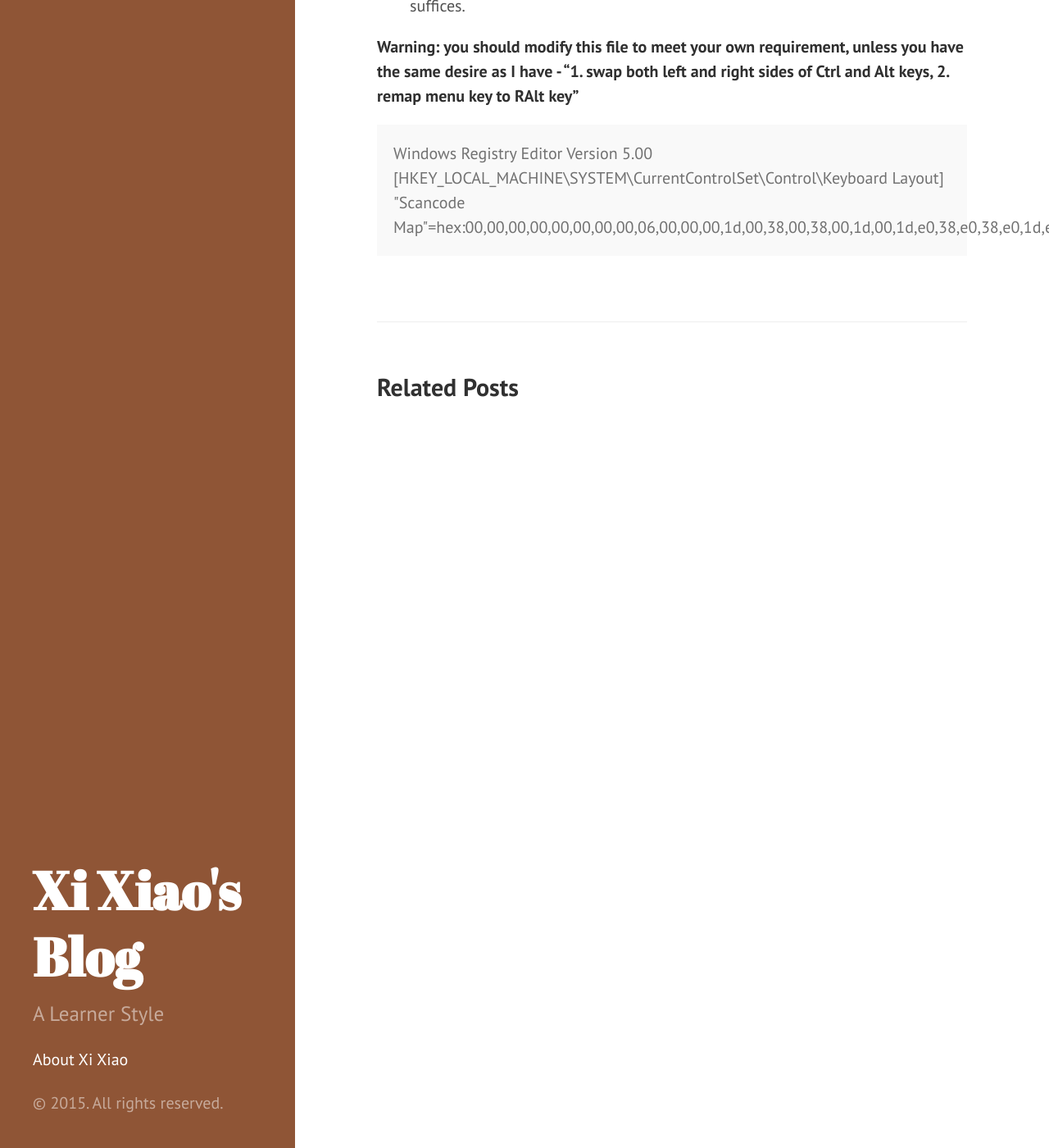
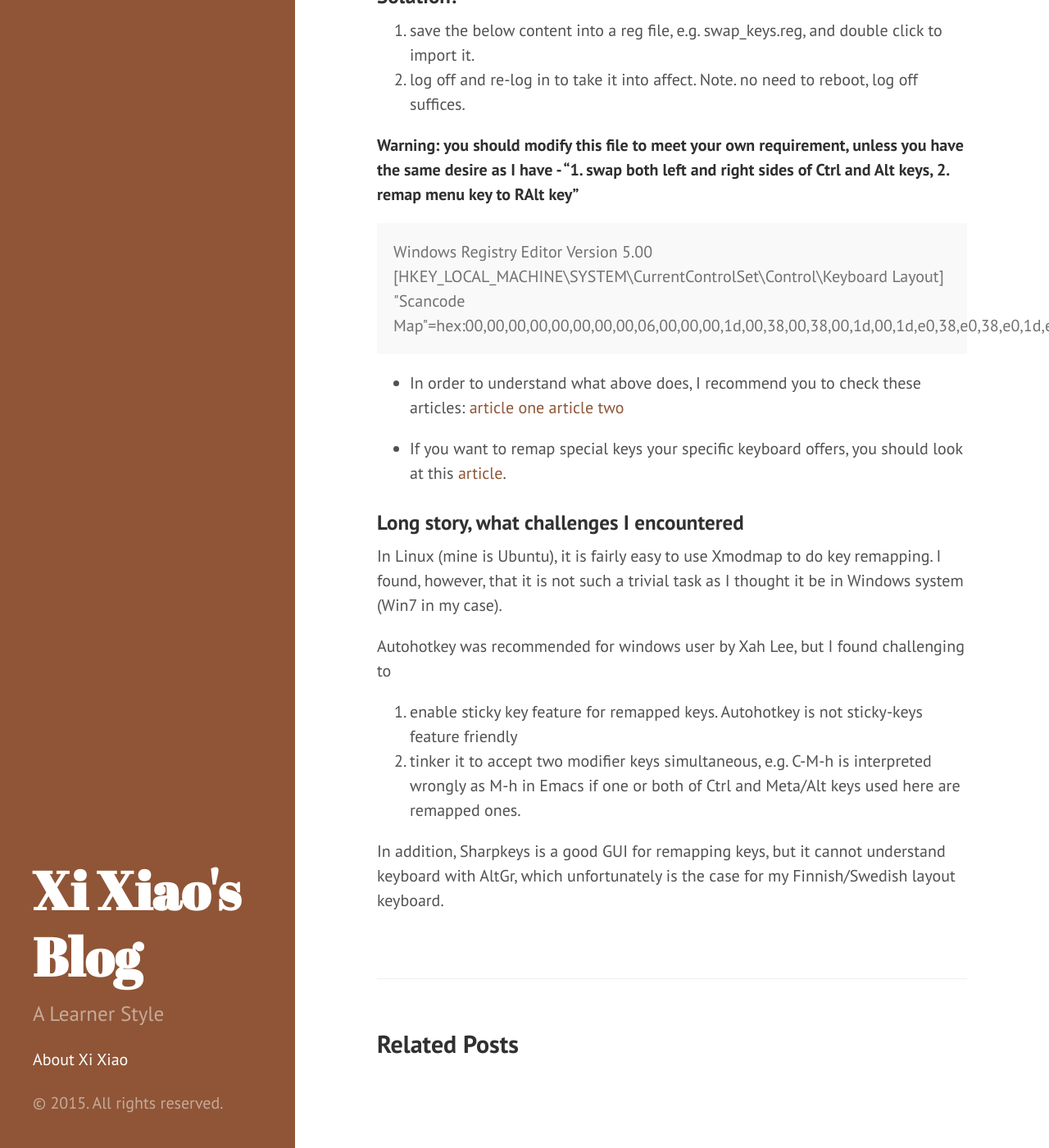
Before and after one commit to Xixiao007/blog.xixiao.info, a Jekyll site: the page built from _posts/2015-12-23-test.md, in a window 1280 px wide and 1400 px high, scrolled down 661 px. Shown: the whole window at 82% size. Built offline with Jekyll 4.4.1, drawn with Linux system fonts in a browser that asks for light colours; some of the changed text lies outside the part shown.

Commit message:
"commit"

```diff
--- a/_posts/2015-12-23-test.md
+++ b/_posts/2015-12-23-test.md
@@ -5,6 +5,10 @@ layout: post
 
 
 I use to use Emacs key-bindings(now I use vim keys) and intended to avoid emacs users' [pinky problem](http://ergoemacs.org/emacs/emacs_pinky.html) at the first place. Thus I forced myself to rebuild muscle memory for ctrl-alt-swapping in qwert keyboard.
+
+<div class="message">
+you should try [Sharpkeys](https://sharpkeys.codeplex.com/) first unless it does not recognize the keys that you wish to remap - such as in my case.
+</div>
 
 ###What I Want:
 1. In Windows system, swap both left and right sides of Ctrl and Alt keys, i.e. Press Ctrl would send Alt, press Alt would send Ctrl.
@@ -20,3 +24,20 @@ Windows Registry Editor Version 5.00
  [HKEY_LOCAL_MACHINE\SYSTEM\CurrentControlSet\Control\Keyboard Layout]
  "Scancode Map"=hex:00,00,00,00,00,00,00,00,06,00,00,00,1d,00,38,00,38,00,1d,00,1d,e0,38,e0,38,e0,1d,e0,38,e0,5d,e0,00,00,00,00
 </div>
+
+
+* In order to understand what above does, I recommend you to check these articles:
+[article one](http://www.northcode.com/blog.php/2007/07/25/Securing-Windows-For-Use-As-A-Kiosk)
+[article two](http://www.howtogeek.com/howto/windows-vista/disable-caps-lock-key-in-windows-vista/)
+
+* If you want to remap special keys your specific keyboard offers, you should look at this [article](http://www.win.tue.nl/~aeb/linux/kbd/scancodes-6.html).
+
+###Long story, what challenges I encountered
+
+In Linux (mine is Ubuntu), it is fairly easy to use Xmodmap to do key remapping. I found, however, that it is not such a trivial task as I thought it be in Windows system (Win7 in my case).
+
+Autohotkey was recommended for windows user by Xah Lee, but I found challenging to
+1. enable sticky key feature for remapped keys. Autohotkey is not sticky-keys feature friendly
+2. tinker it to accept two modifier keys simultaneous, e.g. C-M-h is interpreted wrongly as M-h in Emacs if one or both of Ctrl and Meta/Alt keys used here are remapped ones.
+
+In addition, Sharpkeys is a good GUI for remapping keys, but it cannot understand keyboard with AltGr, which unfortunately is the case for my Finnish/Swedish layout keyboard.
```
